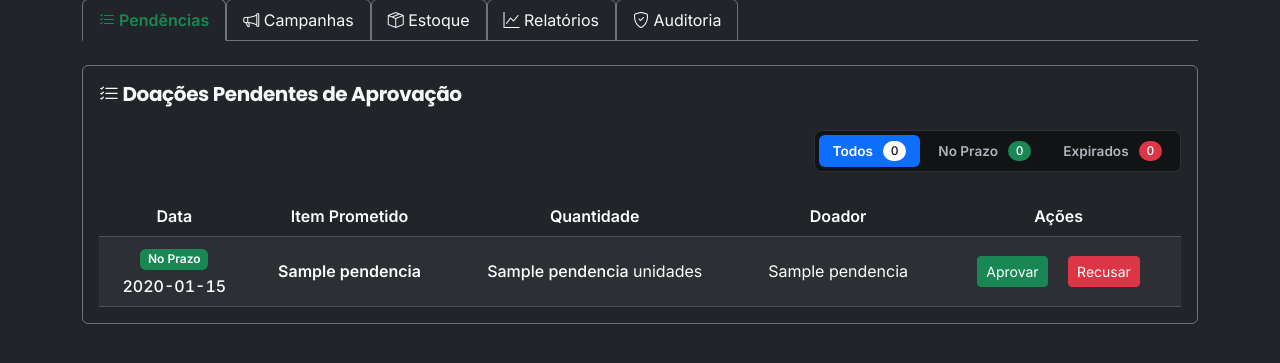
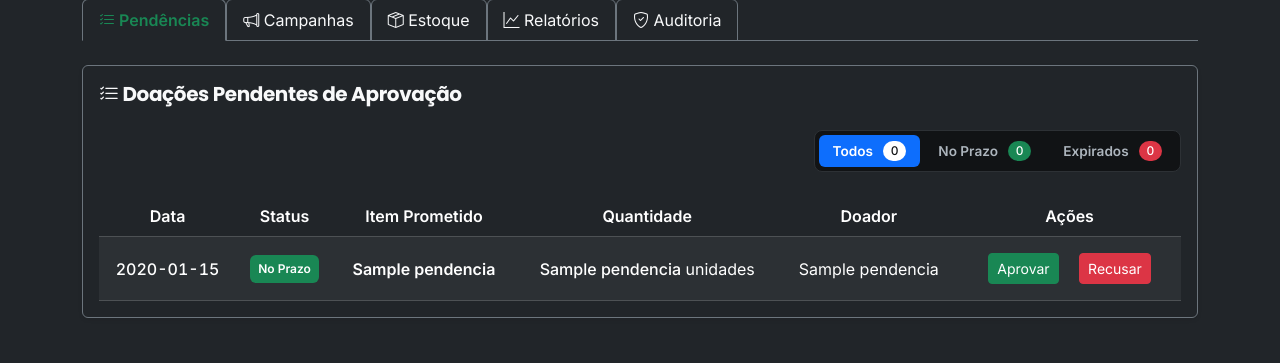
Before and after one commit to rafaelpradoj/amparo-tech, a Flask app: template templates/admin.html in a window 1280 px wide. Shown: the part 210-573 px from the top of the page. Run offline with Flask 3, Linux system fonts and the light colour scheme; the template is opened without the code that fills it: most values are stand-ins (such as "Sample title", 1, 10 or a date in 2020); some libraries are stand-ins or nearby versions.

Commit message:
refactor(painel): separa status e data na tabela de pendencias, melhora layout e remove hardcode de dias na view

```diff
--- a/static/js/admin.js
+++ b/static/js/admin.js
@@ -461,7 +461,7 @@ $(document).ready(function() {
     pageLength: 10,
     lengthMenu: [5, 10, 25, 50],
     order: [], // Mantém a ordenação cronológica definida nativamente no backend (ORDER BY d.data ASC)
-    columnDefs: [ { type: 'sem-acentos', targets: [1, 3] }, { orderable: false, targets: 4 } ],
+    columnDefs: [ { type: 'sem-acentos', targets: [2, 4] }, { orderable: false, targets: 5 } ],
     layout: {
       topStart: {
         buttons: [{
@@ -469,7 +469,7 @@ $(document).ready(function() {
           text: '<i class="bi bi-file-earmark-excel-fill"></i> Exportar para Excel',
           className: 'btn btn-outline-success btn-sm fw-bold',
           title: 'Relatorio_Pendencias_AmparoTech',
-          exportOptions: { modifier: { search: 'applied' }, columns: [0, 1, 2, 3] }
+          exportOptions: { modifier: { search: 'applied' }, columns: [0, 1, 2, 3, 4] }
         }]
       },
       topEnd: 'search'
@@ -487,9 +487,10 @@ $(document).ready(function() {
   function atualizarContadoresPilulas() {
     let noPrazo = 0, expirados = 0;
     tabelaPendencias.rows().every(function() {
-      let dadosColunaData = this.data()[0];
-      if (dadosColunaData.includes('No Prazo')) noPrazo++;
-      if (dadosColunaData.includes('Expirado')) expirados++;
+      // Agora o Status está no índice 1 da tabela
+      let dadosColunaStatus = this.data()[1];
+      if (dadosColunaStatus.includes('No Prazo')) noPrazo++;
+      if (dadosColunaStatus.includes('Expirado')) expirados++;
     });
     $('#countTodos').text(tabelaPendencias.rows().count());
     $('#countNoPrazo').text(noPrazo);
@@ -502,18 +503,18 @@ $(document).ready(function() {
   $('#pillTodos').on('click', function() {
     $(this).closest('.pilulas-container').find('.btn-pilula').removeClass('ativa');
     $(this).addClass('ativa');
-    tabelaPendencias.column(0).search('').draw();
+    tabelaPendencias.column(1).search('').draw();
   });
 
   $('#pillNoPrazo').on('click', function() {
     $(this).closest('.pilulas-container').find('.btn-pilula').removeClass('ativa');
     $(this).addClass('ativa');
-    tabelaPendencias.column(0).search('No Prazo').draw();
+    tabelaPendencias.column(1).search('No Prazo').draw();
   });
 
   $('#pillExpirado').on('click', function() {
     $(this).closest('.pilulas-container').find('.btn-pilula').removeClass('ativa');
     $(this).addClass('ativa');
-    tabelaPendencias.column(0).search('Expirado').draw();
+    tabelaPendencias.column(1).search('Expirado').draw();
   });
 });
--- a/templates/admin.html
+++ b/templates/admin.html
@@ -75,11 +75,11 @@
             </button>
           </div>
         </div>
-
         <table id="tabelaPendencias" class="table table-dark table-striped table-hover mb-0 text-center w-100">
           <thead>
             <tr>
               <th class="text-center">Data</th>
+              <th class="text-center">Status</th>
               <th class="text-center">Item Prometido</th>
               <th class="text-center">Quantidade</th>
               <th class="text-center">Doador</th>
@@ -89,18 +89,18 @@
           <tbody>
             {% for pendencia in pendencias %}
             <tr class="text-center">
-              <td>
+              <td class="align-middle py-3 font-numeric">{{ pendencia[3].strftime('%d/%m/%Y %H:%M') }}</td>
+              <td class="align-middle py-3">
                 {% if pendencia[5] %}
-                <span class="badge bg-danger mb-1">Expirado (> 7 dias)</span>
+                <span class="badge bg-danger p-2">Expirado</span>
                 {% else %}
-                <span class="badge bg-success mb-1">No Prazo</span>
+                <span class="badge bg-success p-2">No Prazo</span>
                 {% endif %}
-                <br /><span class="font-numeric">{{ pendencia[3].strftime('%d/%m/%Y %H:%M') }}</span>
               </td>
-              <td class="align-middle"><strong>{{ pendencia[1] }}</strong></td>
-              <td class="align-middle"><span class="font-numeric">{{ pendencia[2] }}</span> unidades</td>
-              <td class="align-middle">{{ pendencia[4] }}</td>
-              <td class="align-middle">
+              <td class="align-middle py-3"><strong>{{ pendencia[1] }}</strong></td>
+              <td class="align-middle py-3"><span class="font-numeric">{{ pendencia[2] }}</span> unidades</td>
+              <td class="align-middle py-3">{{ pendencia[4] }}</td>
+              <td class="align-middle py-3">
                 {% if not pendencia[5] %}
                 <button type="button" class="btn btn-sm btn-success mx-2" data-bs-toggle="modal" data-bs-target="#modalAprovar{{ pendencia[0] }}">
                   Aprovar
```
